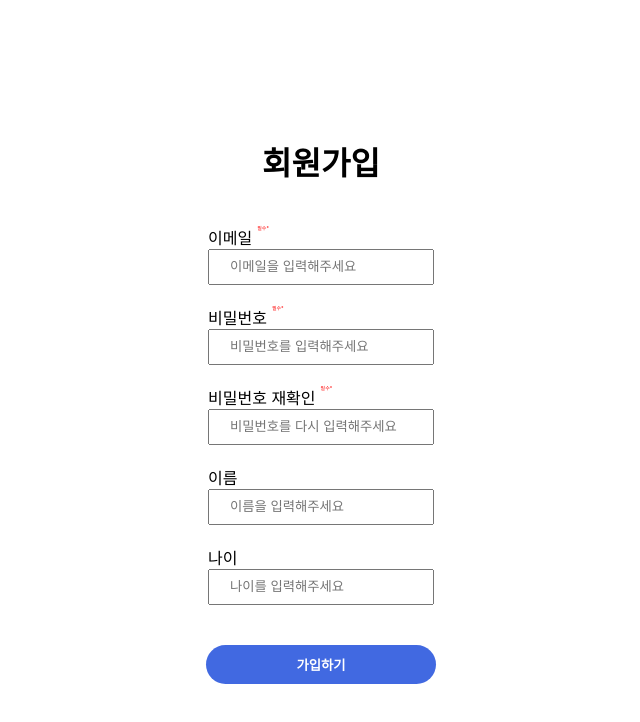
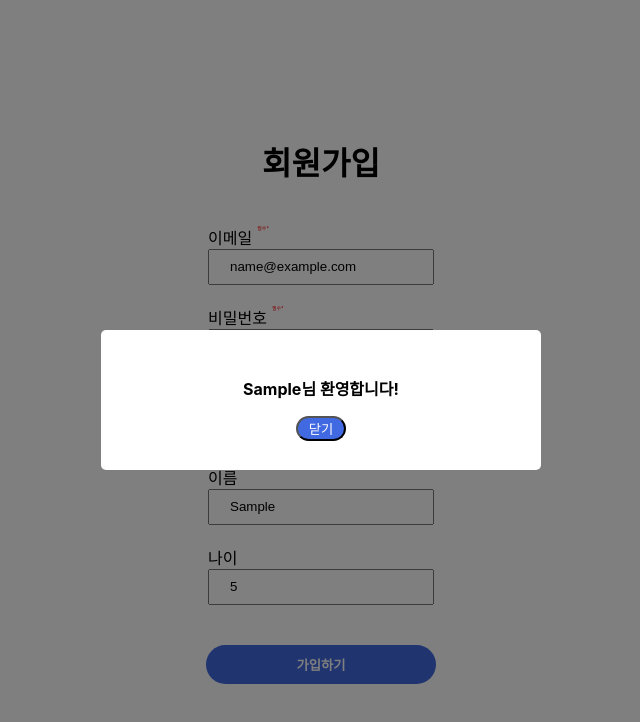
Before and after one commit to hyunjun9788/signUpForm-study, a React (Create React App) app: page / in a window 1280 px wide. Both pictures are taken after typing "name@example.com", "Sample123", "Sample123", "Sample", "5" into the empty fields and a click on the button "가입하기". Shown: the top 722 px of the page, without its empty margins (319-959 px from the left). Built offline with nearby package versions, Linux system fonts and the light colour scheme.

Commit message:
feat:모달창 컴포넌트 추가

```diff
--- a/src/App.js
+++ b/src/App.js
@@ -4,6 +4,7 @@ import React, {useState} from "react";
 import Button from "./components/Button";
 import Header from "./components/Header";
 import styled from "styled-components";
+import Modal from "./components/Modal";
 
 
 const Box = styled.div`
@@ -15,13 +16,14 @@ const Box = styled.div`
 `
 
 const Form = styled.form`
-  width:400px;
-  position:relative;
-  display:flex;
+  width: 400px;
+  position: relative;
+  display: flex;
   justify-content: center;
   flex-direction: column;
   align-items: center;
 `
+
 function App() {
 
 
@@ -30,32 +32,38 @@ function App() {
     const [rePassword, setRePassword] = useState('')
     const [name, setName] = useState('')
     const [age, setAge] = useState('')
+    const [showModal, setShowModal] = useState(false)
 
 
-
-    const changeEmailHandler=(e)=>{
+    const changeEmailHandler = (e) => {
         setEmail(e.target.value)
     }
-    const changePasswordHandler=(e)=>{
+    const changePasswordHandler = (e) => {
         setPassword(e.target.value)
     }
-    const changeRePasswordHandler=(e)=>{
+    const changeRePasswordHandler = (e) => {
         setRePassword(e.target.value)
     }
-    const changeNameHandler=(e)=>{
+    const changeNameHandler = (e) => {
         setName(e.target.value)
     }
-    const changeAgeHandler=(e)=>{
+    const changeAgeHandler = (e) => {
         setAge(e.target.value)
     }
-    const submitHandler = (e) =>{
+    const submitHandler = (e) => {
         e.preventDefault()
-        if(password!==rePassword){
-            alert('비밀번호와 비밀번호 재확인에 입력한 값이 다릅니다.')
+        if (password !== rePassword) {
+            setShowModal(true)
             return
         }
-
-        alert(`${name}님 환영합니다!`)
+        if (age < 0) {
+            setShowModal(true)
+            return
+        }
+        if (password === rePassword && age >= 0) {
+            setShowModal(true)
+            return
+        }
 
 
         setEmail('')
@@ -65,17 +73,34 @@ function App() {
         setAge('')
 
     }
+
+    const closeModal = () => {
+        setShowModal(false)
+    }
     return (
         <Box>
             <Header/>
             <Form onSubmit={submitHandler}>
-                <InputContainer labelName='이메일' onChange={changeEmailHandler} isRequired={true} inputType='email' placeholder={'이메일을 입력해주세요'} text={email}/>
-                <InputContainer labelName='비밀번호' onChange={changePasswordHandler} isRequired={true} inputType='password' placeholder={'비밀번호를 입력해주세요'} text={password}/>
-                <InputContainer labelName='비밀번호 재확인' onChange={changeRePasswordHandler} isRequired={true} inputType='password' placeholder={'비밀번호를 다시 입력해주세요'} text={rePassword}/>
-                <InputContainer labelName='이름' onChange={changeNameHandler}  inputType='text' placeholder={'이름을 입력해주세요'} text={name}/>
-                <InputContainer labelName='나이' onChange={changeAgeHandler}  inputType='number' placeholder={'나이를 입력해주세요'} text={age}/>
+                <InputContainer labelName='이메일' onChange={changeEmailHandler} isRequired={true} inputType='email'
+                                placeholder={'이메일을 입력해주세요'} text={email}/>
+                <InputContainer labelName='비밀번호' onChange={changePasswordHandler} isRequired={true} inputType='password'
+                                placeholder={'비밀번호를 입력해주세요'} text={password}/>
+                <InputContainer labelName='비밀번호 재확인' onChange={changeRePasswordHandler} isRequired={true}
+                                inputType='password' placeholder={'비밀번호를 다시 입력해주세요'} text={rePassword}/>
+                <InputContainer labelName='이름' onChange={changeNameHandler} inputType='text' placeholder={'이름을 입력해주세요'}
+                                text={name}/>
+                <InputContainer labelName='나이' onChange={changeAgeHandler} inputType='number' placeholder={'나이를 입력해주세요'}
+                                text={age}/>
                 <Button type='submit'/>
             </Form>
+            {showModal && (
+                <Modal message={password !== rePassword ?
+                    "비밀번호를 다시 확인해주세요."
+                    : age <= 0 ? "나이는 0보다 큰 숫자를 입력해야 합니다."
+                        : `${name}님 환영합니다!`}
+                       onClose={closeModal}
+                />
+            )}
         </Box>
     );
 }
--- a/src/components/Button.js
+++ b/src/components/Button.js
@@ -11,10 +11,10 @@ const SignUpBt = styled.button`
   font-weight: bold;
   width:230px;
 `
-function Button({type}){
+function Button({type,onClick}){
     return(
 
-        <SignUpBt type={type} className='signup-bt'>가입하기</SignUpBt>
+        <SignUpBt onClick={onClick} type={type} className='signup-bt'>가입하기</SignUpBt>
 
     )
 }
--- /dev/null
+++ b/src/components/Modal.js
@@ -0,0 +1,51 @@
+import React from 'react';
+import styled from 'styled-components'
+
+
+const ModalOverlay = styled.div`
+  position: fixed;
+  top: 0;
+  left: 0;
+  width: 100%;
+  height: 100%;
+  background-color: rgba(0, 0, 0, 0.5); /* 배경 색상을 투명도가 있는 검정색으로 설정 */
+  display: flex;
+  justify-content: center;
+  align-items: center;
+  z-index: 999;
+`
+
+const ModalContent = styled.div`
+  background: white;
+  padding: 20px;
+  border-radius: 5px;
+  width: 400px;
+  height: 100px;
+  display: flex;
+  flex-direction: column;
+  justify-content: center;
+  align-items: center;
+
+`
+
+const MessageContent = styled.p`
+font-weight: bold;
+`
+const CloseButton = styled.button`
+background-color:royalblue;
+  color:white;
+  border-radius: 20px;
+  width:50px;
+`
+const Modal = ({message,onClose}) => {
+    return (
+        <ModalOverlay onClick={onClose}>
+            <ModalContent>
+                <MessageContent>{message}</MessageContent>
+                <CloseButton onClick={onClose}>닫기</CloseButton>
+            </ModalContent>
+        </ModalOverlay>
+    );
+};
+
+export default Modal;
```
